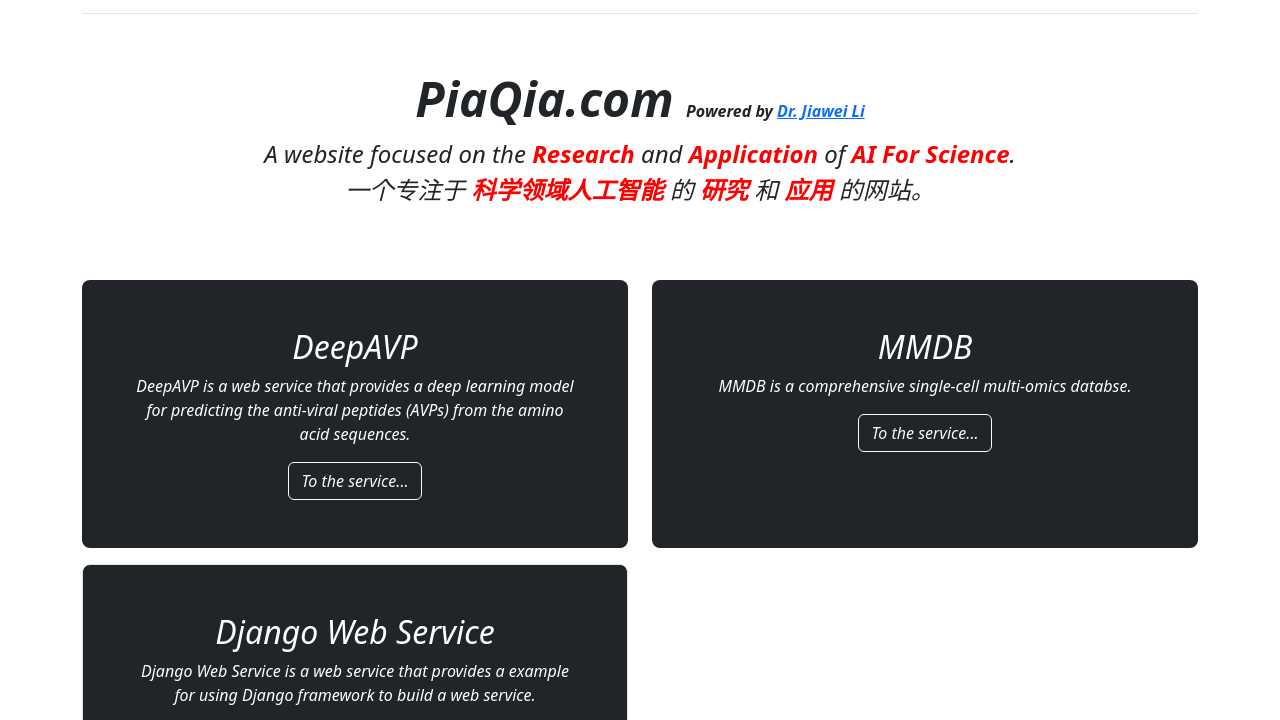
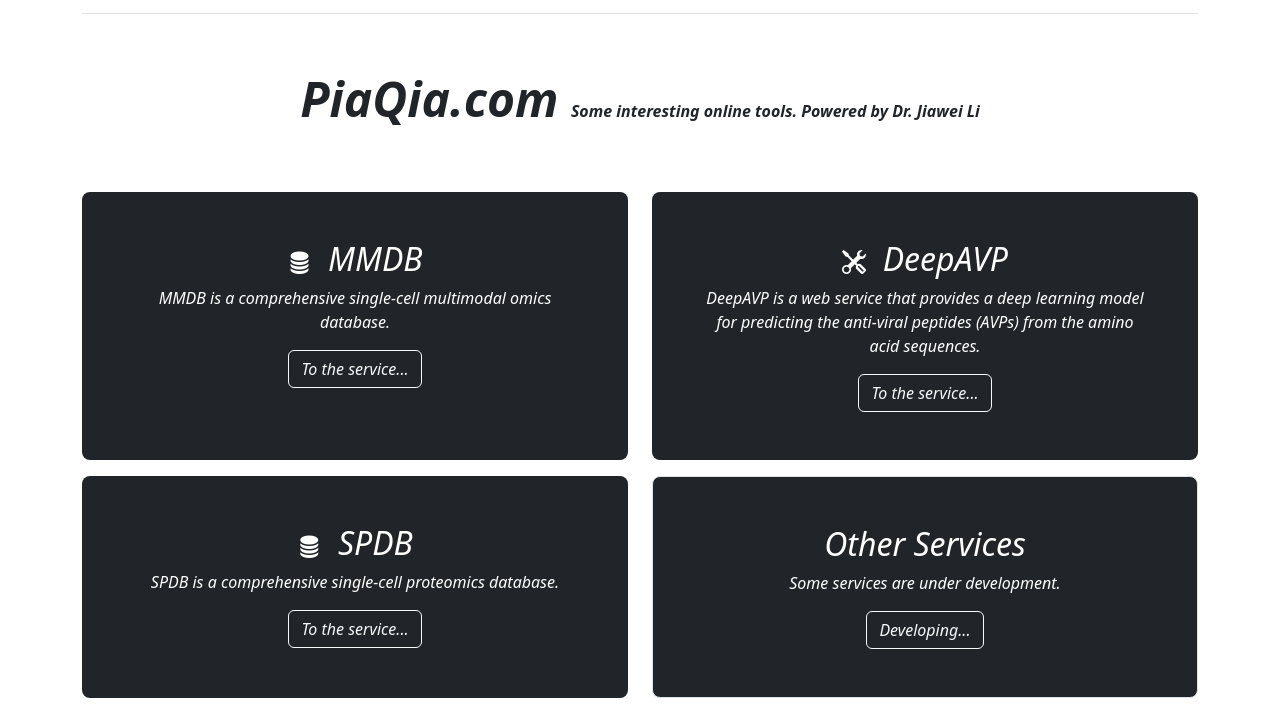
Before and after one commit to ljw-struggle/myzone, a plain HTML site: page index.html in a window 1280 px wide. Shown: the part 77-797 px from the top of the page. Drawn offline with nearby package versions, Linux system fonts and the light colour scheme.

Commit message:
Add MMDB Service

```diff
--- a/index.html
+++ b/index.html
@@ -9,9 +9,10 @@
 	<meta name="generator" content="Hugo 0.112.5">
 
 	<title>PiaQia.com</title>
-	<link rel="icon" href="assets/brand/rookie.svg" type="image/x-icon" />
-	<link rel="shortcut icon" href="assets/brand/rookie.svg" type="image/x-icon" />
+	<link rel="icon" href="assets/brand/openai.svg" type="image/x-icon" />
+	<link rel="shortcut icon" href="assets/brand/openai.svg" type="image/x-icon" />
 	<link href="./assets/dist/css/bootstrap.min.css" rel="stylesheet">
+	<link rel="stylesheet" href="https://cdn.jsdelivr.net/npm/bootstrap-icons@1.10.0/font/bootstrap-icons.css">
 </head>
 
 <body>
@@ -26,36 +27,43 @@
 
 			<div class="p-4 mb-2 rounded-3">
 				<div class="container-fluid py-2">
-					<h1 class="display-5 fw-bold" style="font-style: italic;">PiaQia.com <font style="font-style: italic; font-size:medium;">Powered by <font style="font-weight: bolder;"><a href="https://www.ljwstruggle.com">Dr. Jiawei Li</a></font> </font></h1>
+					<h1 class="display-5 fw-bold" style="font-style: italic;">PiaQia.com <font style="font-style: italic; font-size:medium;">Some interesting online tools. Powered by <font style="font-weight: bolder;">Dr. Jiawei Li</font> </font></h1>
 
-					<p class="col-md-12 fs-4">
+					<!-- <p class="col-md-12 fs-4">
 						<font style="font-style: italic; font-size:x-large;">A website focused on the
 						<font style="font-weight: bolder; color: red;">Research</font> and <font style="font-weight: bolder; color: red;">Application</font> of <font style="font-weight: bolder; color: red;">AI For Science</font>.</font> <br>
 						<font style="font-style: italic; font-size:x-large;">一个专注于 <font style="font-weight: bolder; color: red;">科学领域人工智能</font> 的 <font style="font-weight: bolder; color: red;">研究</font> 和 <font style="font-weight: bolder; color: red;">应用</font> 的网站。</font> <br>
-					</p>
+					</p> -->
 				</div>
 			</div>
 
 			<div class="row align-items-md-stretch">
 				<div class="mt-3 col-md-6">
 					<div class="h-100 p-5 text-bg-dark rounded-3">
-						<h2 style="font-style: italic;">DeepAVP</h2>
+						<h2 style="font-style: italic;"><i class="bi bi-database-fill" style="font-size: 24px;"></i>&nbsp; MMDB</h2>
+						<p style="font-style: italic;"> MMDB is a comprehensive single-cell multimodal omics database. </p>
+						<button class="btn btn-outline-light" type="button" style="font-style: italic;" onclick="window.location.href = 'https\://mmdb.piaqia.com/'">To the service...</button>
+					</div>
+				</div>
+				<div class="mt-3 col-md-6">
+					<div class="h-100 p-5 text-bg-dark rounded-3">
+						<h2 style="font-style: italic;"><i class="bi bi-tools" style="font-size: 24px;"></i>&nbsp; DeepAVP</h2>
 						<p style="font-style: italic;"> DeepAVP is a web service that provides a deep learning model for predicting the anti-viral peptides (AVPs) from the amino acid sequences. </p>
 						<button class="btn btn-outline-light" type="button" style="font-style: italic;" onclick="window.location.href = 'https\://www.piaqia.com/deepavp'">To the service...</button>
 					</div>
 				</div>
 				<div class="mt-3 col-md-6">
 					<div class="h-100 p-5 text-bg-dark rounded-3">
-						<h2 style="font-style: italic;">MMDB</h2>
-						<p style="font-style: italic;"> MMDB is a comprehensive single-cell multi-omics databse.  </p>
-						<button class="btn btn-outline-light" type="button" style="font-style: italic;" onclick="window.location.href = 'https\://www.piaqia.com/scmmdb'">To the service...</button>
+						<h2 style="font-style: italic;"><i class="bi bi-database-fill" style="font-size: 24px;"></i>&nbsp; SPDB</h2>
+						<p style="font-style: italic;"> SPDB is a comprehensive single-cell proteomics database. </p>
+						<button class="btn btn-outline-light" type="button" style="font-style: italic;" onclick="window.location.href = 'https\://www.scproteomicsdb.com/'">To the service...</button>
 					</div>
 				</div>
 				<div class="mt-3 col-md-6">
 					<div class="h-100 p-5 text-bg-dark border rounded-3">
-						<h2 style="font-style: italic;">Django Web Service</h2>
-						<p style="font-style: italic;"> Django Web Service is a web service that provides a example for using Django framework to build a web service. </p>
-						<button class="btn btn-outline-light" type="button" style="font-style: italic;">To the service...</button>
+						<h2 style="font-style: italic;"><!--<i class="bi bi-bookmark-star" style="font-size: 24px;"></i>&nbsp; -->Other Services</h2>
+						<p style="font-style: italic;"> Some services are under development. </p>
+						<button class="btn btn-outline-light" type="button" style="font-style: italic;">Developing...</button>
 					</div>
 				</div>
 			</div>
@@ -63,7 +71,7 @@
 			<!-- Make the footer content center -->
 			<footer class="pt-3 mt-4 text-body-secondary border-top">
 				<font style="font-style: italic;"> <a href="https://www.ljwstruggle.com/" target="_bank">Jiawei Li</a> &copy; 2023 , All rights reserved. </font>
-				<font style="font-style: italic;"> Mail: <a target="_blank" href="https://www.ljwstruggle.com"> ljwstruggle@qq.com </a> </font> <br>
+				<font style="font-style: italic;"> Mail: <a target="_blank" href="mailto:ljwstruggle@gmail.com"> ljwstruggle@gmail.com </a> </font> <br>
 				<a target="_blank" href="http://www.beian.gov.cn/portal/registerSystemInfo?recordcode=12011202000753" style="text-decoration:none;color:rgba(33, 37, 41, 0.75);font-style: italic;">
 					<img src="assets/brand/beian.png" style="width: 15px; height: 15px; margin-bottom: 2px;" />	津公网安备 12011202000753 号
 				</a> <br>
```
Also changed, not shown: assets/brand/openai.svg (added).
